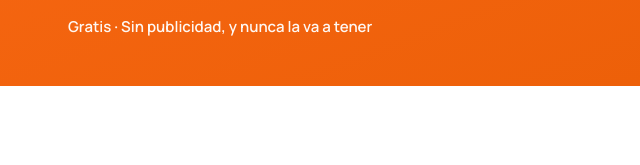
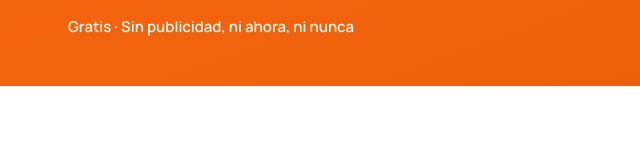
Before and after one commit to PabloClaus/caminacamina-web, a plain HTML site: page index.html in a window 1280 px wide. Shown: the part 482-647 px from the top of the page, 32-672 px from the left. Drawn offline with Linux system fonts and the light colour scheme.

Commit message:
Sin publicidad, ni ahora, ni nunca

```diff
--- a/index.html
+++ b/index.html
@@ -43,7 +43,7 @@
           <svg viewBox="0 0 24 24" aria-hidden="true"><path fill="#34A853" d="M3.6 1.8 13.8 12 3.6 22.2c-.4-.2-.6-.7-.6-1.2V3c0-.5.2-1 .6-1.2Z"/><path fill="#FBBC04" d="m17.1 8.7-3.3 3.3 3.3 3.3 3.8-2.2c.7-.4.7-1.8 0-2.2l-3.8-2.2Z"/><path fill="#4285F4" d="M3.6 1.8c.3-.2.8-.2 1.2 0l12.3 6.9-3.3 3.3L3.6 1.8Z"/><path fill="#EA4335" d="M13.8 12l3.3 3.3-12.3 6.9c-.4.2-.9.2-1.2 0L13.8 12Z"/></svg>
           <span><small>Para Android</small>Próximamente en Google Play</span>
         </a>
-        <p class="sin-publicidad">Gratis · Sin publicidad, y nunca la va a tener</p>
+        <p class="sin-publicidad">Gratis · Sin publicidad, ni ahora, ni nunca</p>
       </div>
       <div class="telefono">
         <img src="img/inicio.webp" alt="Pantalla de inicio de Caminá Caminá: el reto del día, la caminata que toca y la mascota" width="540" height="1080">
@@ -132,7 +132,7 @@
     <p class="intro">Sin cuentas, sin servidores y sin vueltas.</p>
     <div class="datos">
       <div class="dato"><strong>Todo en tu teléfono</strong><p>Tus caminatas, tu plan y tus audios se guardan ahí y no se mandan a ningún lado.</p></div>
-      <div class="dato"><strong>Sin publicidad</strong><p>No tiene y nunca la va a tener. Tampoco herramientas de seguimiento.</p></div>
+      <div class="dato"><strong>Sin publicidad</strong><p>Ni ahora, ni nunca. Tampoco herramientas de seguimiento.</p></div>
       <div class="dato"><strong>Copia de seguridad</strong><p>Guardá todo en un archivo, audios incluidos, y recuperalo si cambiás de teléfono.</p></div>
     </div>
   </div>
```
